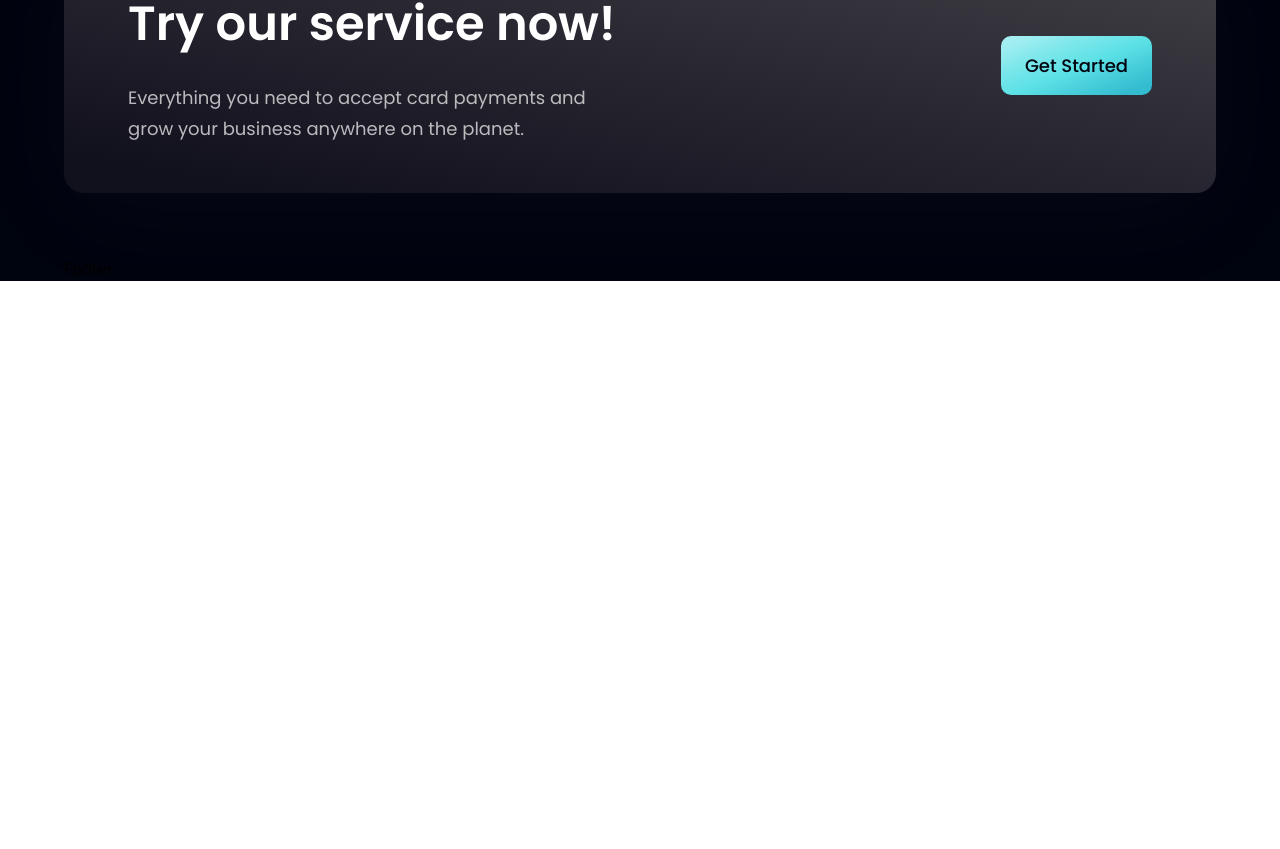
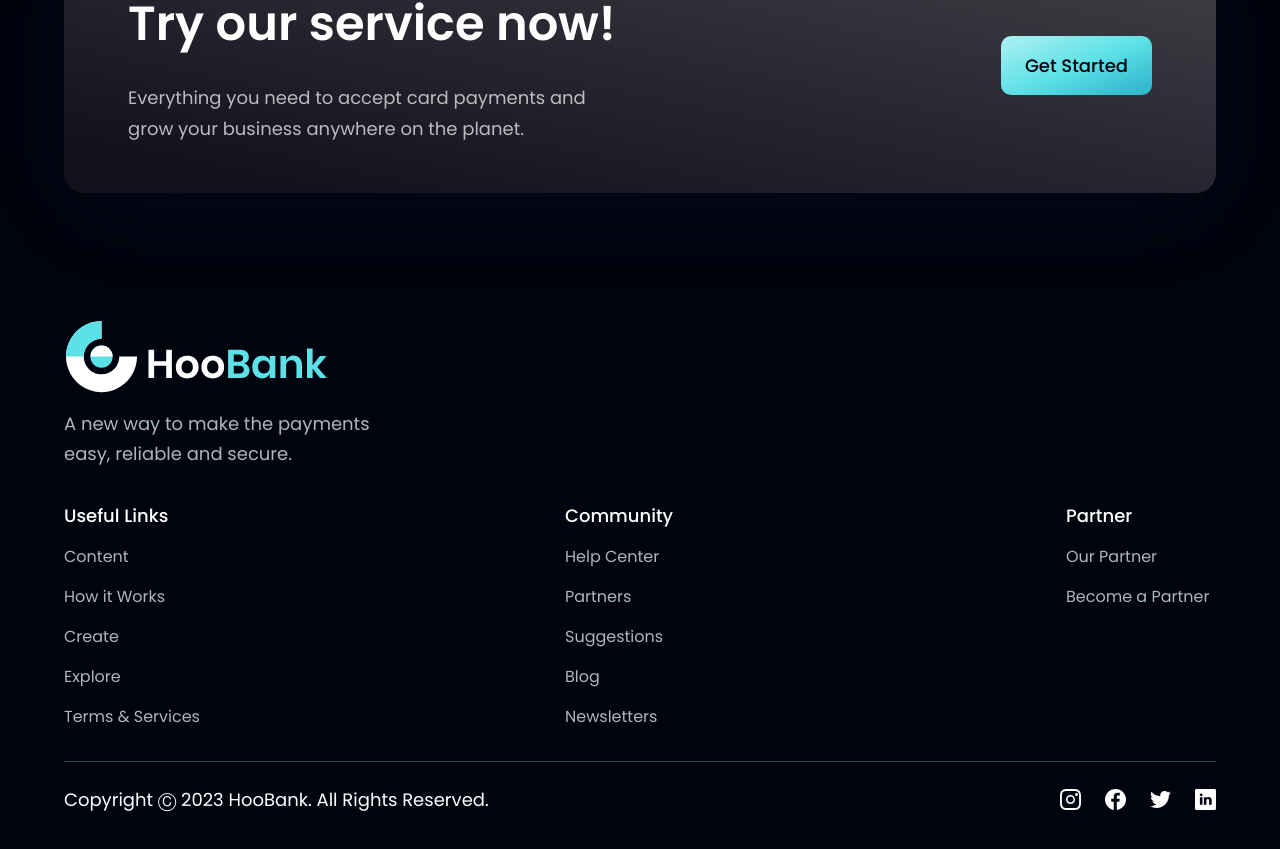
Before and after one commit to austinandrade/sample_banking_app, a React (Vite) app: page / in a window 1280 px wide. Shown: the part 4267-5116 px from the top of the page. Before the commit the page ends 4548 px from the top, so only its background shows below. Built offline with nearby package versions, Linux system fonts and the light colour scheme.

Commit message:
Complete footer component

```diff
--- a/src/components/Footer.jsx
+++ b/src/components/Footer.jsx
@@ -1,9 +1,46 @@
 import React from 'react'
+import styles from '../style'
+import { logo } from '../assets'
+import {footerLinks, socialMedia } from '../constants'
 
-const Footer = () => {
-  return (
-    <div>Footer</div>
-  )
-}
+const Footer = () => (
+  <section className={`${styles.flexCenter} ${styles.paddingY} flex-col`}>
+    <div className={`${styles.flexStart} md:flex-row flex-col mb-8 w-full`}>
+      <div className='flex-1 flex flex-col justify-start mr-10'>
+        <img src={logo} alt="hoobank" className='w-[266px] h-[72px] object-contain' />
+        <p className={`${styles.paragraph} mt-4 max-w-[310px]`}>A new way to make the payments easy, reliable and secure.</p>
+      </div>
+    </div>
+
+    <div className='flex-[1.5] w-full flex flex-row justify-between flex-wrap md:mt-0 mt-10'>
+      {footerLinks.map((footerLink) => (
+        <div key={footerLink.key} className='flex flex-col ss:my-0 my-4 min-w-[150px]' >
+          <h4 className='font-poppins font-medium text-[18px] leading-[27px] text-white'>
+            {footerLink.title}
+          </h4>
+          <ul className='list-none mt-4'>
+            {footerLink.links.map((link, index) => (
+              <li key={link.name} className={`font-poppins font-normal text-[16px] leading-[24px] text-dimWhite hover:text-secondary cursor-pointer ${index !== footerLink.links.length - 1 ? 'mb-4' : 'mb-0'}`}>
+                {link.name}
+              </li>
+            ))}
+          </ul>
+        </div>
+      ))}
+    </div>
+
+    <div className='w-full flex justify-between items-center md:flex-row flex-col pt-6 border-t-[1px] border-t-[#3f3r45] mt-8 border-t-[#3F3E45]'>
+      <p className='font-poppins font-normal text-[18px] leading-[27px] text-white text-center'>
+        Copyright Ⓒ 2023 HooBank. All Rights Reserved.
+      </p>
+
+      <div className='flex flex-row md:mt-0 mt-6'>
+        {socialMedia.map((social, index) => (
+          <img src={social.icon} alt={social.id} key={social.id} className={`w-[21px] h-[21px] object-contain cursor-pointer ${index !== socialMedia.length -1 ? 'mr-6' : 'mr-0'}`}/>
+        ))}
+      </div>
+    </div>
+  </section>
+)
 
 export default Footer
```
